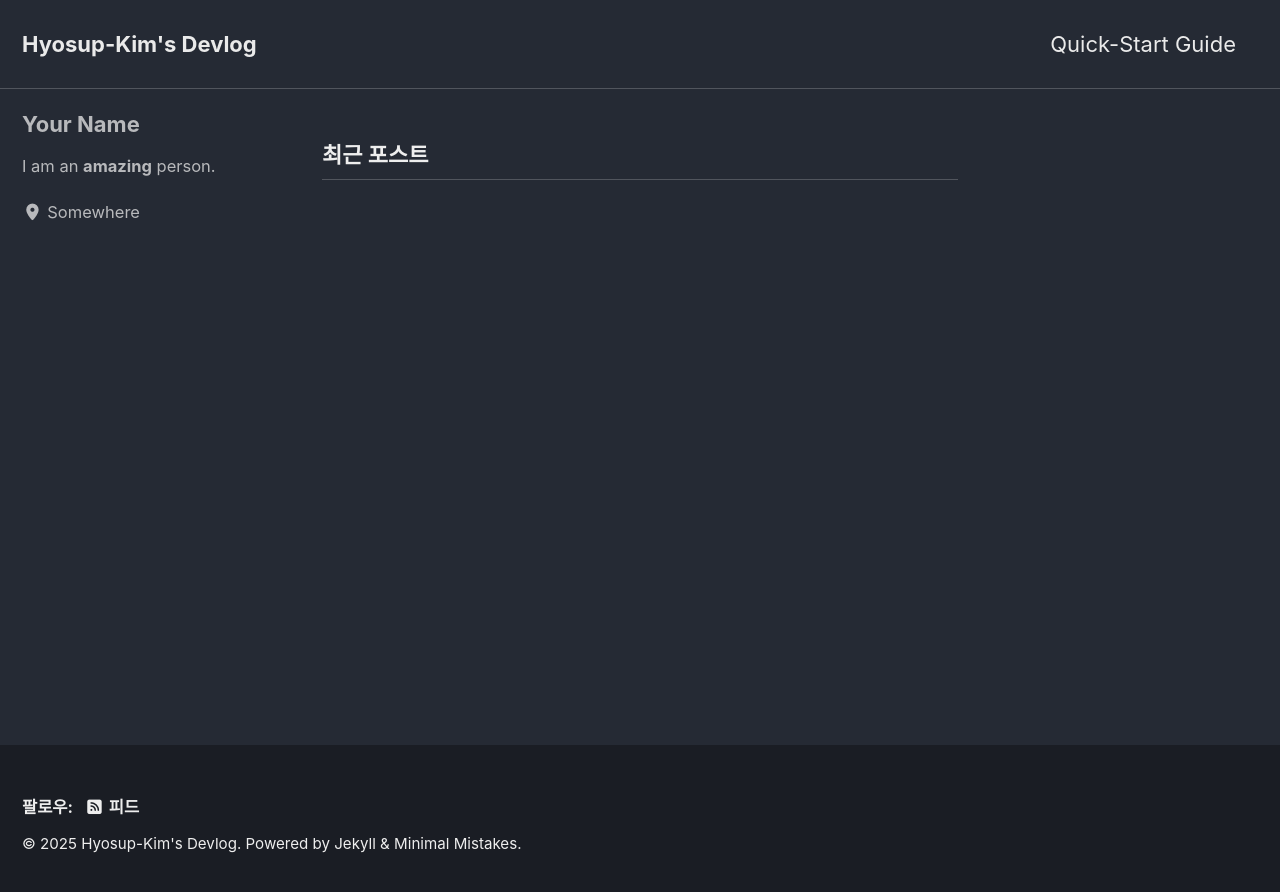
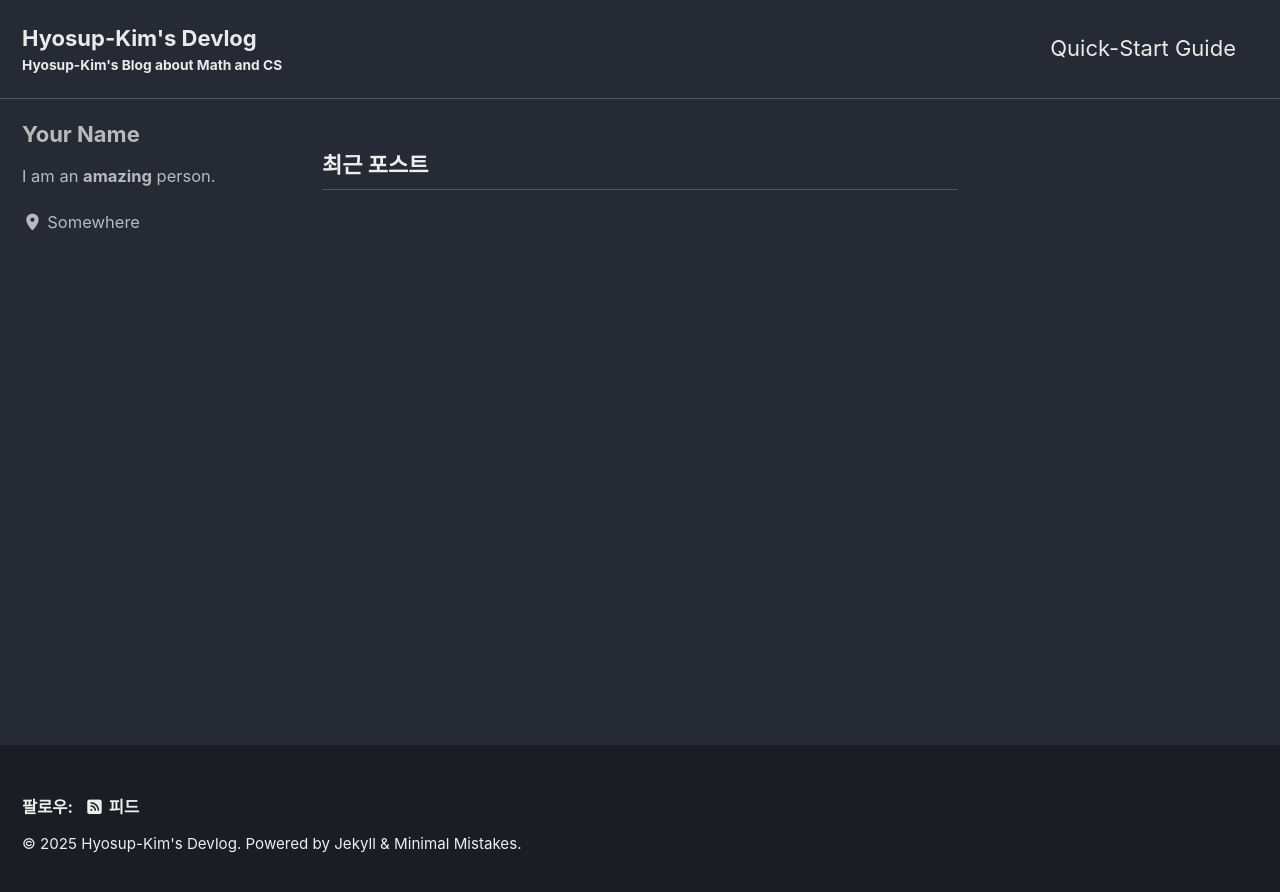
Before and after one commit to Hyosup-Kim/Hyosup-Kim-Devlog, a Jekyll site: the page built from index.html, in a window 1280 px wide. Shown: the top 892 px of the page. Built offline with Jekyll 4.4.1, drawn with Linux system fonts in a browser that asks for light colours; cached includes are drawn as plain includes; the list of posts is cut into pages by our own code.

Commit message:
Updated: 2025-06-11 14:39:55 in UTC

```diff
--- a/_config.yml
+++ b/_config.yml
@@ -19,9 +19,9 @@ locale                   : "ko-KR"
 rtl                      : # true, false (default) # turns direction of the page into right to left for RTL languages
 title                    : "Hyosup-Kim's Devlog"
 title_separator          : "-"
-subtitle                 : # site tagline that appears below site title in masthead
-name                     : "Your Name"
-description              : "An amazing website."
+subtitle                 : "Hyosup-Kim's Blog about Math and CS" # site tagline that appears below site title in masthead
+name                     : "Hyosup-Kim"
+description              : "Quite goob blog, maybe?"
 url                      : # the base hostname & protocol for your site e.g. "https://mmistakes.github.io"
 baseurl                  : # the subpath of your site, e.g. "/blog"
 repository               : # GitHub username/repo-name e.g. "mmistakes/minimal-mistakes"
```
